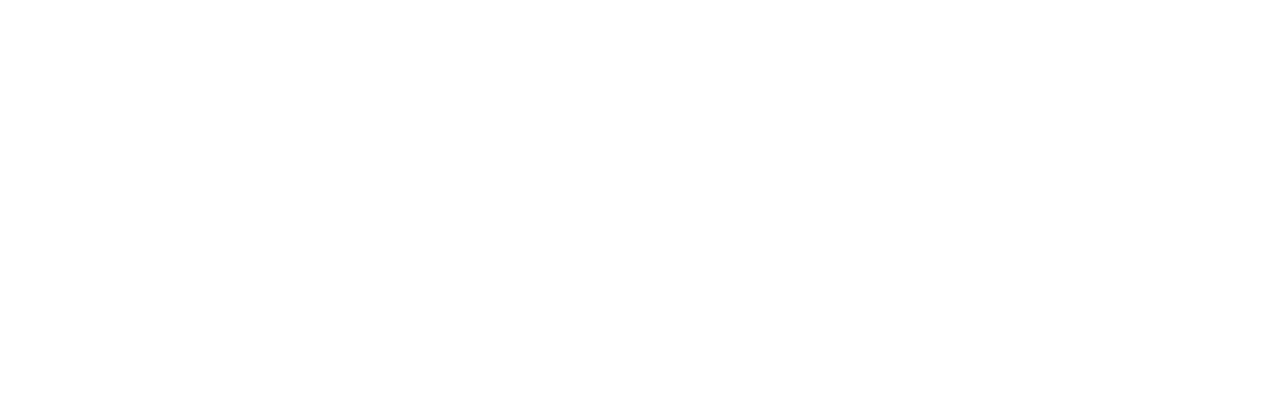
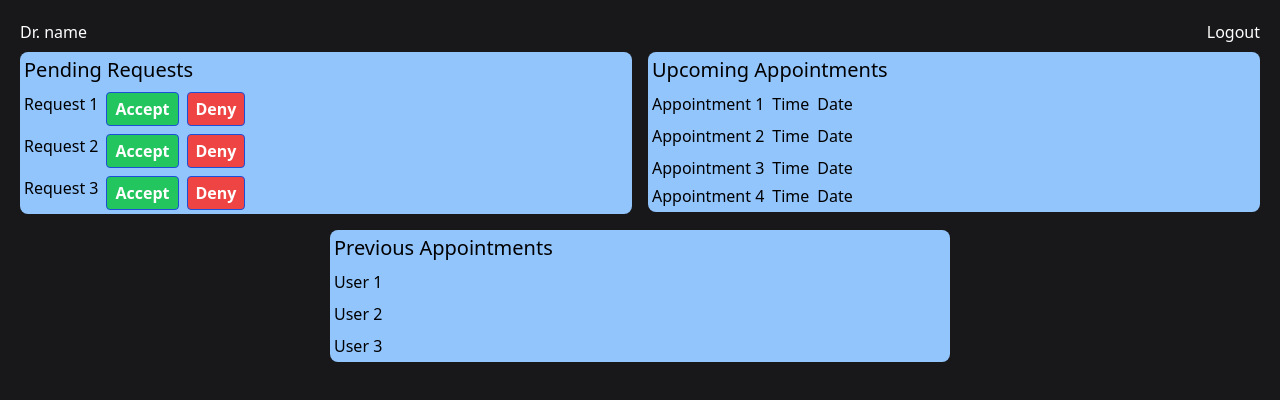
Before and after one commit to Asmitkr/HealthCare2.0, a React (Vite) app in the folder frontend/healthcare/: page /doctorhome in a window 1280 px wide. Before the commit this address had no page. Shown: the top 400 px of the page. Built offline with nearby package versions, Linux system fonts and the light colour scheme.

Commit message:
frontend 4

```diff
--- a/frontend/healthcare/src/App.jsx
+++ b/frontend/healthcare/src/App.jsx
@@ -6,9 +6,7 @@
 import Signup_dr from "./components/Signup_dr";
 import Signup_comp from "./components/Signup_comp";
 import Userhome from "./components/Userhome";
-//import Doctor from './components/Doctor'
-//import Insurance from './components/insurance'
-//import User from './components/user'
+import Doctorhome from "./components/Doctorhome";
 import { BrowserRouter as Router, Routes, Route } from "react-router-dom";
 import { ToastContainer, toast } from "react-toastify";
 import "react-toastify/dist/ReactToastify.css";
@@ -26,6 +24,7 @@
         <Route path="/signup_dr" element={<Signup_dr />} />
         <Route path="/signup_comp" element={<Signup_comp />} />
         <Route path="/userhome" element={<Userhome />} />
+        <Route path="/doctorhome" element={<Doctorhome />} />
       </Routes>
       <ToastContainer position="top-center" />
       <Toaster />
--- /dev/null
+++ b/frontend/healthcare/src/components/Doctorhome.jsx
@@ -0,0 +1,85 @@
+import React from 'react'
+
+const Doctorhome = () => {
+  return (
+    <div className="p-5 bg-zinc-900 w-full min-h-screen text-white">
+      <div className="relative flex">
+        <div>Dr. name</div>
+        <a className="absolute right-0" href="/">
+          Logout
+        </a>
+        </div>
+            <div className="flex gap-4 h-1/2">
+                <div className="mt-2 w-1/2 bg-blue-300 h-full rounded-lg p-1 text-black">
+                    <p className="text-xl">Pending Requests</p>
+                    <div className='flex gap-2 mt-2'>
+                        <p>Request 1</p>
+                        <button class="bg-green-500 hover:bg-blue-700 text-white font-bold py-1 px-2 border border-blue-700 rounded">
+                        Accept
+                        </button>
+                        <button class="bg-red-500 hover:bg-blue-700 text-white font-bold py-1 px-2 border border-blue-700 rounded">
+                        Deny
+                        </button>
+                    </div>
+                    <div className='flex gap-2 mt-2'>
+                        <p>Request 2</p>
+                        <button class="bg-green-500 hover:bg-blue-700 text-white font-bold py-1 px-2 border border-blue-700 rounded">
+                        Accept
+                        </button>
+                        <button class="bg-red-500 hover:bg-blue-700 text-white font-bold py-1 px-2 border border-blue-700 rounded">
+                        Deny
+                        </button>
+                    </div>
+                    <div className='flex gap-2 mt-2'>
+                        <p>Request 3</p>
+                        <button class="bg-green-500 hover:bg-blue-700 text-white font-bold py-1 px-2 border border-blue-700 rounded">
+                        Accept
+                        </button>
+                        <button class="bg-red-500 hover:bg-blue-700 text-white font-bold py-1 px-2 border border-blue-700 rounded">
+                        Deny
+                        </button>
+                    </div>
+                </div>
+                <div className="mt-2 w-1/2 bg-blue-300 h-full rounded-lg p-1 text-black">
+                    <p className="text-xl">Upcoming Appointments</p>
+                    <div className='flex gap-2 mt-2'>
+                        <p>Appointment 1</p>
+                        <p>Time</p>
+                        <p>Date</p>
+                    </div>
+                    <div className='flex gap-2 mt-2'>
+                        <p>Appointment 2</p>
+                        <p>Time</p>
+                        <p>Date</p>
+                    </div>
+                    <div className='flex gap-2 mt-2'>
+                        <p>Appointment 3</p>
+                        <p>Time</p>
+                        <p>Date</p>
+                    </div>
+                    <div className='flex gap-2 mt-1'>
+                        <p>Appointment 4</p>
+                        <p>Time</p>
+                        <p>Date</p>
+                    </div>
+                </div>
+            </div>
+            <div className="flex items-center justify-center h-1/2 w-full">
+                <div className="mt-4 w-1/2 bg-blue-300 h-full rounded-lg p-1 text-black">
+                    <p className="text-xl">Previous Appointments</p>
+                    <div className='flex gap-2 mt-2'>
+                        <p>User 1</p>
+                    </div>
+                    <div className='flex gap-2 mt-2'>
+                        <p>User 2</p>
+                    </div>
+                    <div className='flex gap-2 mt-2'>
+                        <p>User 3</p>
+                    </div>
+                </div>
+            </div>
+    </div>
+  )
+}
+
+export default Doctorhome
--- a/frontend/healthcare/src/components/Login.jsx
+++ b/frontend/healthcare/src/components/Login.jsx
@@ -17,7 +17,12 @@
     // Assuming loginAppUser returns a promise that resolves to a truthy value on success
     console.log(check);
     if (check) {
+      if(type=='User')
       navigate("/userhome"); // Navigate on successful login
+      if(type=='Doctor')
+        navigate("/doctorhome");
+      if(type=='Company')
+        navigate("/companyhome");
     }
   };
 
--- a/frontend/healthcare/src/components/Signup_dr.jsx
+++ b/frontend/healthcare/src/components/Signup_dr.jsx
@@ -2,6 +2,7 @@
 import image from "../assets/login.jpg";
 import { useState } from "react";
 import useSignupDoc from "../hooks/useSignupDoc";
+import { redirect } from "react-router-dom";
 
 const Signup_dr = () => {
   const [inputs, SetInputs] = useState({
@@ -122,7 +123,7 @@
                 />
                 <div>
                   <button
-                    className="btn btn-block btn-sm mt-2 border border-slate-700"
+                    className="btn btn-block btn-sm bg-green-500 w-72 outline-none rounded mt-3 border border-slate-700"
                     disabled={loading}
                   >
                     {loading ? (
--- a/frontend/healthcare/src/components/currentInsurance.jsx
+++ b/frontend/healthcare/src/components/currentInsurance.jsx
@@ -17,7 +17,7 @@
   };
   return (
     <div className="mt-2 w-1/2 bg-blue-300 h-full rounded-lg p-1 text-black">
-      <p className="text-xl">Current Appointment</p>
+      <p className="text-xl">Current Insurance</p>
       {loading ? (
         <p>Loading appointments...</p>
       ) : (
```
